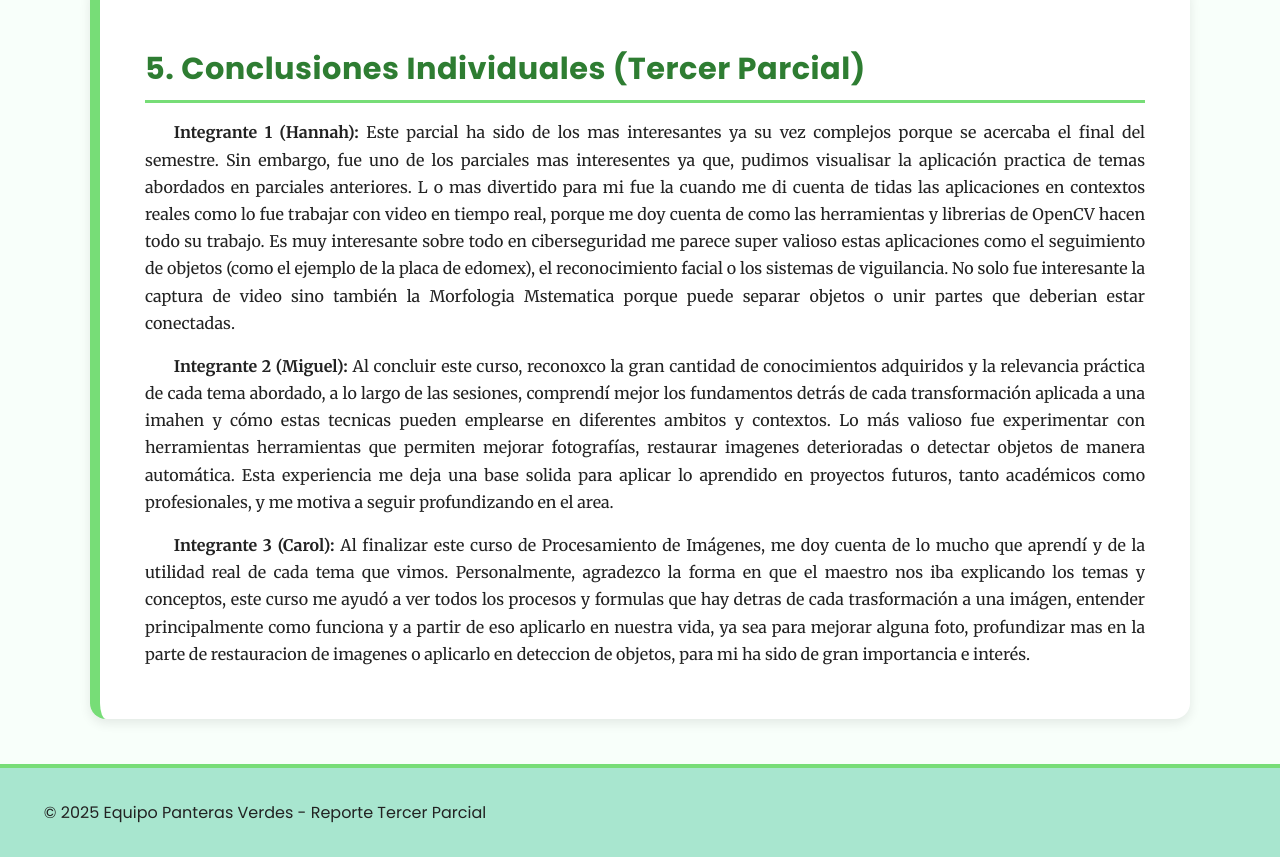
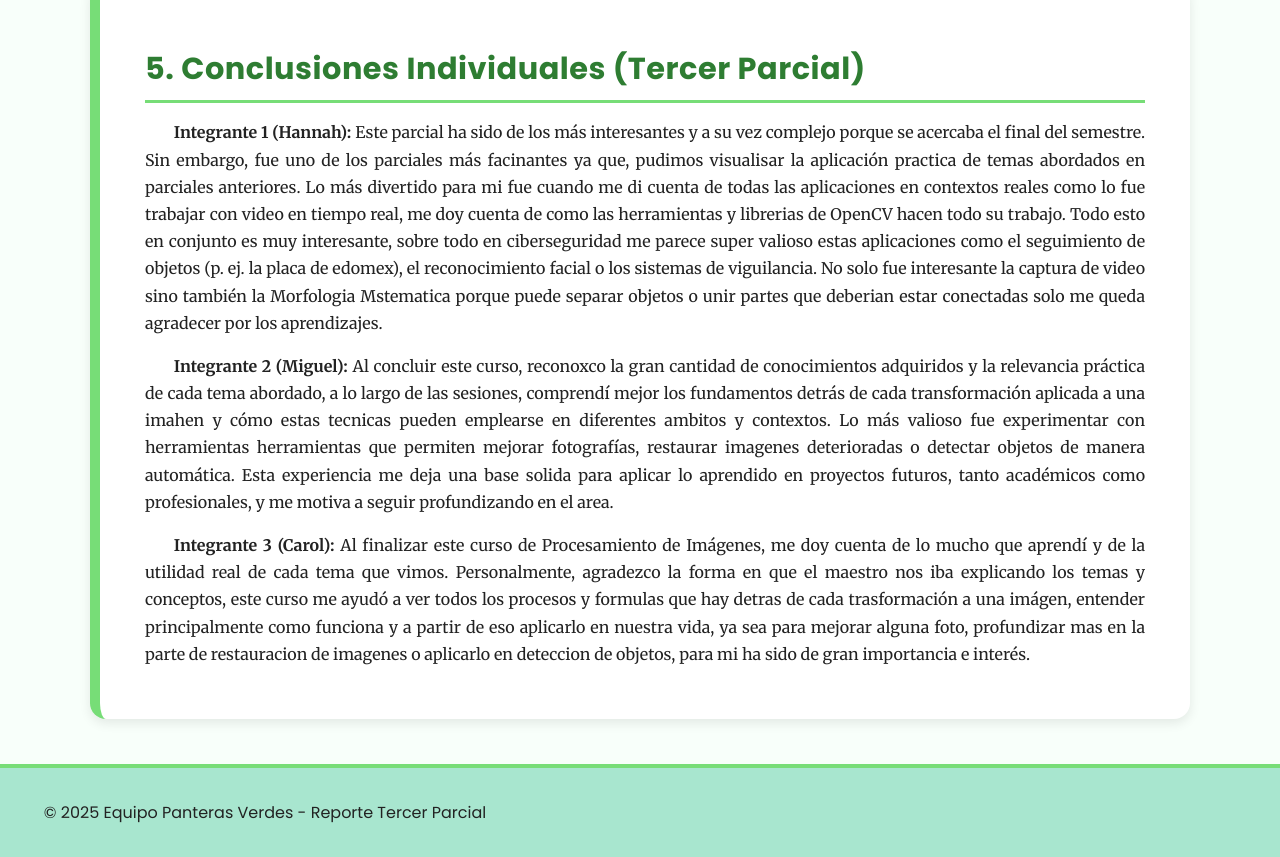
Before and after one commit to hannahgon25/procesamiento-imagenes-p2, a plain HTML site: page index.html in a window 1280 px wide. Shown: the part 9185-10042 px from the top of the page. Drawn offline with Linux system fonts and the light colour scheme.

Commit message:
Update index.html

```diff
--- a/index.html
+++ b/index.html
@@ -366,11 +366,11 @@ cv.destroyAllWindows()
 <section id="conclusiones">
   <h2>5. Conclusiones Individuales (Tercer Parcial)</h2>
 
-  <p><strong>Integrante 1 (Hannah):</strong> Este parcial ha sido de los mas interesantes ya su vez complejos porque se acercaba el final del semestre. Sin embargo,
-  fue uno de los parciales mas interesentes ya que, pudimos visualisar la aplicación practica de temas abordados en parciales anteriores. L o mas divertido para mi fue la cuando me
-  di cuenta de tidas las aplicaciones en contextos reales como lo fue trabajar con video en tiempo real, porque me doy cuenta de como las herramientas y librerias de OpenCV hacen todo su trabajo.
-  Es muy interesante sobre todo en ciberseguridad me parece super valioso estas aplicaciones como el seguimiento de objetos (como el ejemplo de la placa de edomex), el reconocimiento facial o
-  los sistemas de viguilancia. No solo fue interesante la captura de video sino también la Morfologia Mstematica porque puede separar objetos o unir partes que deberian estar conectadas. </p>
+  <p><strong>Integrante 1 (Hannah):</strong> Este parcial ha sido de los más interesantes y a su vez complejo porque se acercaba el final del semestre. Sin embargo,
+  fue uno de los parciales más facinantes ya que, pudimos visualisar la aplicación practica de temas abordados en parciales anteriores. Lo más divertido para mi fue cuando me
+  di cuenta de todas las aplicaciones en contextos reales como lo fue trabajar con video en tiempo real, me doy cuenta de como las herramientas y librerias de OpenCV hacen todo su trabajo.
+  Todo esto en conjunto es muy interesante, sobre todo en ciberseguridad me parece super valioso estas aplicaciones como el seguimiento de objetos (p. ej. la placa de edomex), el reconocimiento facial o
+  los sistemas de viguilancia. No solo fue interesante la captura de video sino también la Morfologia Mstematica porque puede separar objetos o unir partes que deberian estar conectadas solo me queda agradecer por los aprendizajes. </p>
 
   <p><strong>Integrante 2 (Miguel):</strong> Al concluir este curso, reconoxco la gran cantidad de conocimientos adquiridos y la relevancia práctica de
 cada tema abordado, a lo largo de las sesiones, comprendí mejor los fundamentos detrás de cada transformación
```
